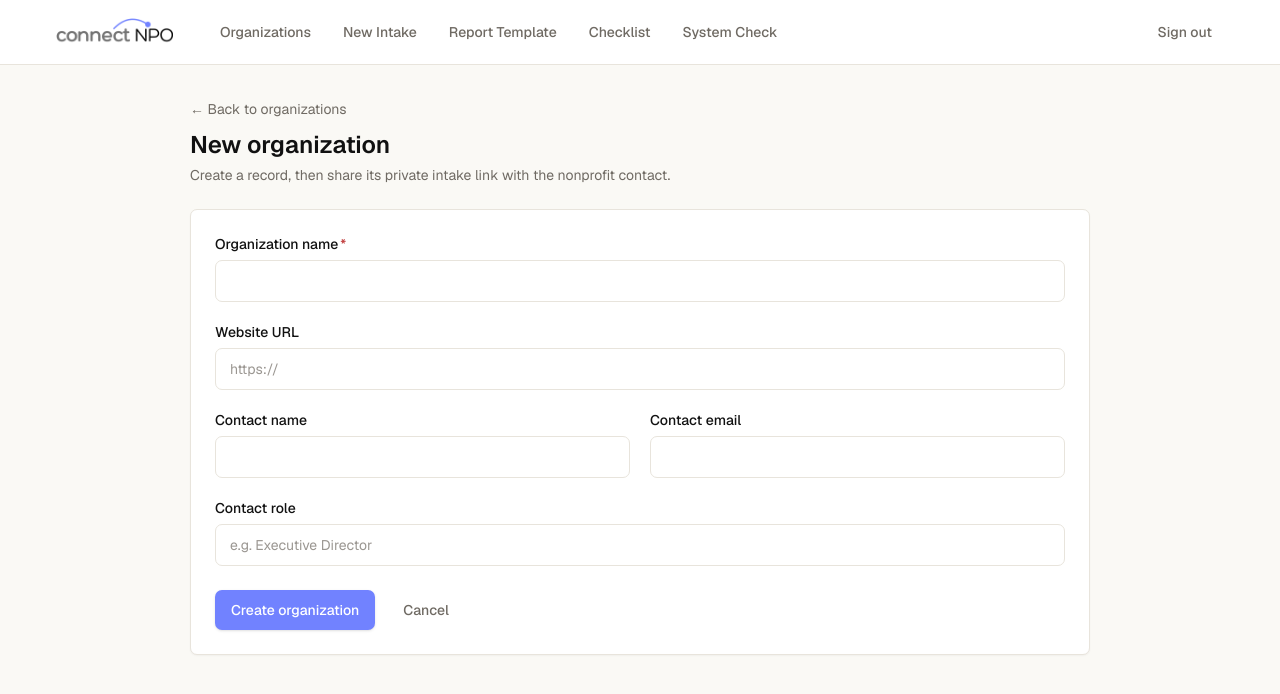
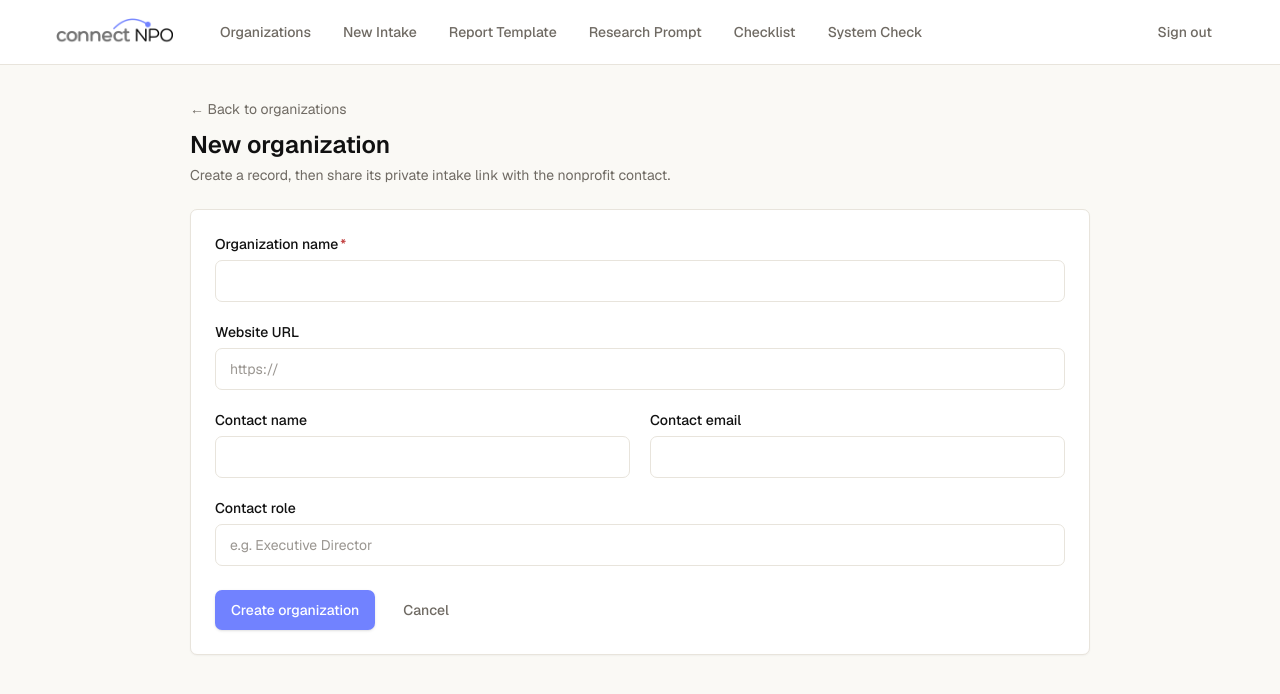
Before and after one commit to connectNPO/connectNPO_Intake-Dashboard, a Next.js app: page /admin/organizations/new in a window 1280 px wide. Shown: the top 694 px of the page. Built offline with nearby package versions, Linux system fonts and the light colour scheme.

Commit message:
feat: add research agent prompt

```diff
--- a/scripts/dashboard-review-runner.mjs
+++ b/scripts/dashboard-review-runner.mjs
@@ -163,6 +163,8 @@ async function main() {
 
       const templateLink = await page.locator('a[href="/admin/report-template"]').first().getAttribute('href').catch(() => null);
       report.checks.push(status('In-app report template link exists', templateLink === '/admin/report-template', templateLink ?? 'missing'));
+      const researchPromptLink = await page.locator('a[href="/admin/research-agent-prompt"]').first().getAttribute('href').catch(() => null);
+      report.checks.push(status('Organization detail links research agent prompt', researchPromptLink === '/admin/research-agent-prompt', researchPromptLink ?? 'missing'));
       const promptLink = await page.locator('a[href="/admin/report-writer-prompt"]').first().getAttribute('href').catch(() => null);
       report.checks.push(status('Organization detail links report writer prompt', promptLink === '/admin/report-writer-prompt', promptLink ?? 'missing'));
 
@@ -172,7 +174,14 @@ async function main() {
       const templateText = await page.locator('body').innerText();
       report.checks.push(status('Report template page loads', templateText.includes('Growth Readiness Report') && templateText.includes('Allowed Statuses')));
       report.checks.push(status('Report template has copy action', templateText.includes('Copy template')));
+      report.checks.push(status('Report template links research agent prompt', templateText.includes('Research prompt')));
       report.checks.push(status('Report template links report writer prompt', templateText.includes('Report writer prompt')));
+
+      const researchPromptUrl = sameOriginUrl(loginUrl, '/admin/research-agent-prompt');
+      await page.goto(researchPromptUrl, { waitUntil: 'domcontentloaded' });
+      await page.waitForLoadState('networkidle', { timeout: 15000 }).catch(() => {});
+      const researchPromptText = await page.locator('body').innerText();
+      report.checks.push(status('Research agent prompt page loads', researchPromptText.includes('Research Agent Prompt') && researchPromptText.includes('Copy research prompt')));
 
       const promptUrl = sameOriginUrl(loginUrl, '/admin/report-writer-prompt');
       await page.goto(promptUrl, { waitUntil: 'domcontentloaded' });
--- a/src/app/admin/layout.tsx
+++ b/src/app/admin/layout.tsx
@@ -36,6 +36,12 @@ export default function AdminLayout({
                 Report Template
               </Link>
               <Link
+                href="/admin/research-agent-prompt"
+                className="rounded-[7px] px-3 py-2 text-sm font-medium text-muted hover:bg-primary-soft hover:text-main"
+              >
+                Research Prompt
+              </Link>
+              <Link
                 href="/admin/operations-checklist"
                 className="rounded-[7px] px-3 py-2 text-sm font-medium text-muted hover:bg-primary-soft hover:text-main"
               >
--- a/src/app/admin/organizations/[id]/page.tsx
+++ b/src/app/admin/organizations/[id]/page.tsx
@@ -247,6 +247,12 @@ export default async function OrganizationDetailPage({
                   Open report template
                 </Link>
                 <Link
+                  href="/admin/research-agent-prompt"
+                  className="inline-flex text-primary hover:underline"
+                >
+                  Open research prompt
+                </Link>
+                <Link
                   href="/admin/report-writer-prompt"
                   className="inline-flex text-primary hover:underline"
                 >
--- a/src/app/admin/report-template/page.tsx
+++ b/src/app/admin/report-template/page.tsx
@@ -38,6 +38,11 @@ export default async function ReportTemplatePage() {
           </p>
           <div className="flex flex-wrap gap-2">
             <CopyButton value={template} label="Copy template" />
+            <Link href="/admin/research-agent-prompt">
+              <Button variant="secondary" size="sm">
+                Research prompt
+              </Button>
+            </Link>
             <Link href="/admin/report-writer-prompt">
               <Button variant="secondary" size="sm">
                 Report writer prompt
--- /dev/null
+++ b/src/app/admin/research-agent-prompt/page.tsx
@@ -0,0 +1,46 @@
+import { readFile } from 'node:fs/promises';
+import path from 'node:path';
+import Link from 'next/link';
+import { Card } from '@/components/ui/Card';
+import { CopyButton } from '@/components/ui/CopyButton';
+import { SectionHeader } from '@/components/ui/SectionHeader';
+
+export const dynamic = 'force-dynamic';
+
+export default async function ResearchAgentPromptPage() {
+  const promptPath = path.join(
+    process.cwd(),
+    'docs',
+    'RESEARCH_AGENT_PROMPT.md',
+  );
+  const prompt = await readFile(promptPath, 'utf8');
+
+  return (
+    <div className="flex flex-col gap-6">
+      <div>
+        <Link href="/admin/report-template" className="text-sm text-muted hover:text-main">
+          ← Back to report template
+        </Link>
+        <div className="mt-2">
+          <SectionHeader
+            title="Research Agent Prompt"
+            description="Internal prompt for collecting public website evidence before report writing."
+          />
+        </div>
+      </div>
+
+      <Card className="flex flex-col gap-4">
+        <div className="flex flex-wrap items-center justify-between gap-3 rounded-[7px] border border-dashed border-border bg-[#faf9f5] px-4 py-3 text-sm text-muted">
+          <p>
+            This page reads from <code>docs/RESEARCH_AGENT_PROMPT.md</code>, so
+            operators can copy the research prompt without opening GitHub.
+          </p>
+          <CopyButton value={prompt} label="Copy research prompt" />
+        </div>
+        <pre className="max-h-[70vh] overflow-auto whitespace-pre-wrap rounded-[7px] border border-border bg-[#111827] p-4 text-sm leading-6 text-[#f9fafb]">
+          {prompt}
+        </pre>
+      </Card>
+    </div>
+  );
+}
```
Also changed, not shown: 1 other file (tests, documents, lock files or other folders).
